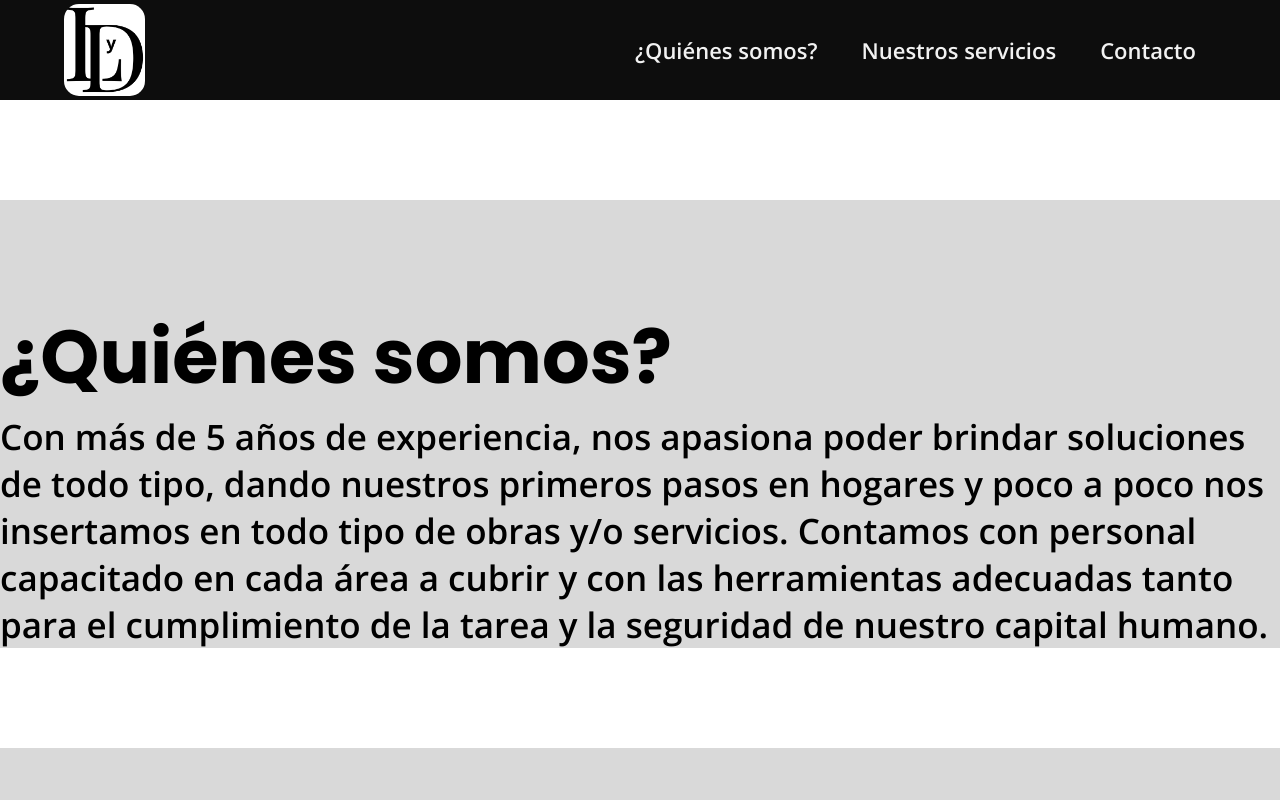
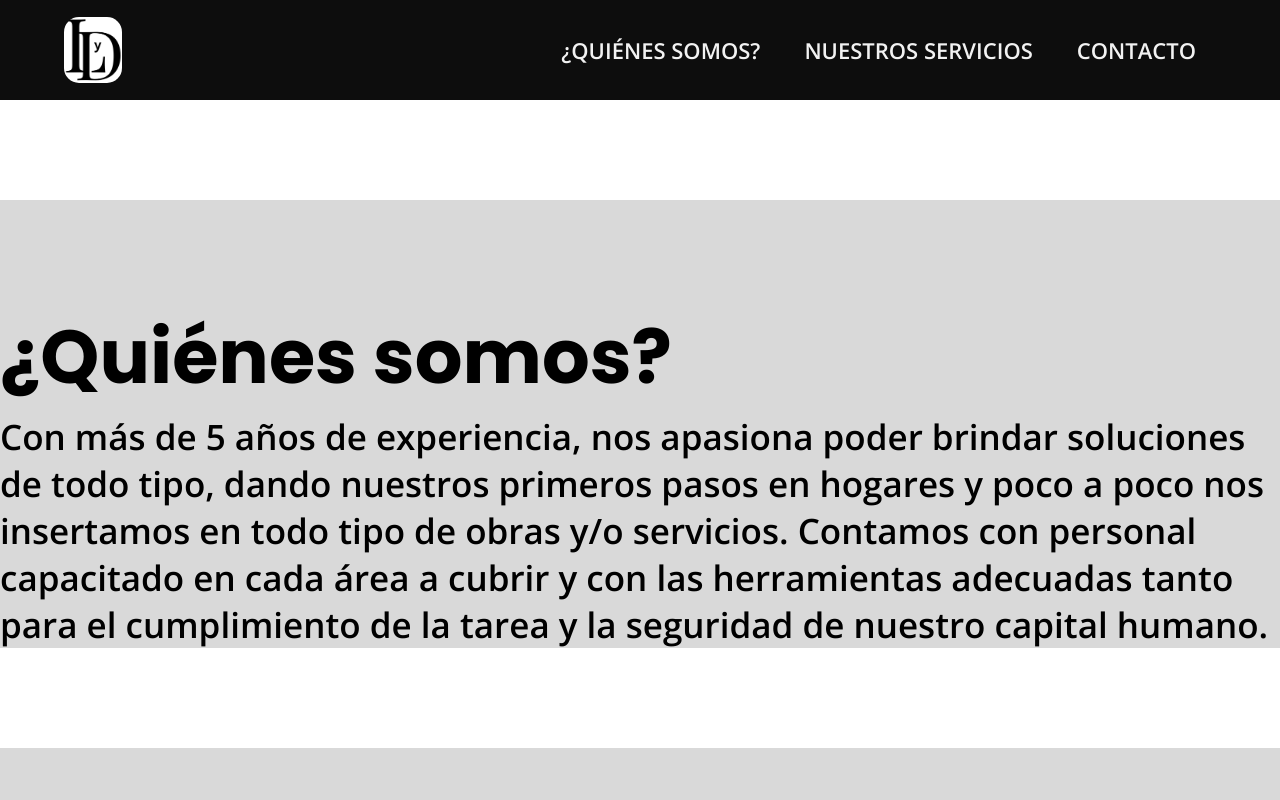
Before and after one commit to DTdiegotroccoli/ProyectoCaC, a plain HTML site: page index.html in a window 1280 px wide. Shown: the top 800 px of the page. Drawn offline with nearby package versions, Linux system fonts and the light colour scheme; files whose address does not match are found by name.

Commit message:
13/09/23 8.11hs

```diff
--- a/assets/styles.css
+++ b/assets/styles.css
@@ -39,10 +39,13 @@
 
 .logo {
     border-radius: 15px;
-    width: 7%;
+    width: 5%;
+    min-width: 45px;
+    max-width: 130px;
     cursor: pointer;
     display: block;
 }
+/* magia en el nav*/
 
 .navbar ul li {
     list-style: none;
@@ -55,6 +58,28 @@
     color: var(--blanco);
     text-decoration: none;
     font-family: var(--open-sans);
+    text-transform: uppercase;
+    position: relative;
+}
+
+.navbar ul li a::after {
+    content: "";
+    background-color: var(--blanco);
+    position: absolute;
+    left: 0;
+    top: calc(100% + 4px);
+    width: 100%;
+    height: 4px;
+    opacity: 0;
+    transition: opacity 1.5s;
+}
+
+.navbar ul li a:hover::after{
+    opacity: 0.8;
+
+}
+.navbar ul li a:hover {
+    color: var(--grisclaro);
 }
  /* estilos para cada section*/
 
```
